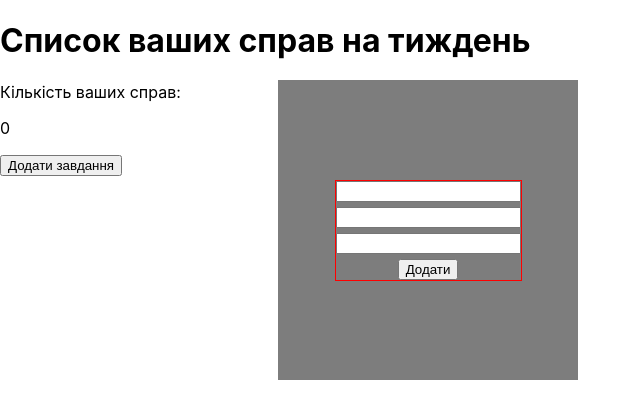
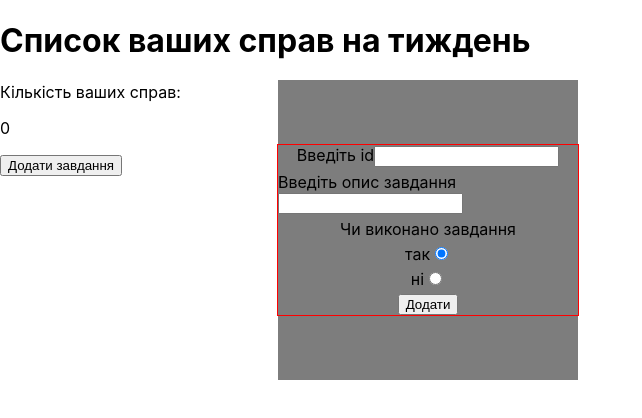
Before and after one commit to Maria2009gift/toDoList, a React (Create React App) app: page / in a window 1280 px wide. Shown: the top 418 px of the page, without its empty margins (0-642 px from the left). Built offline with nearby package versions, Linux system fonts and the light colour scheme.

Commit message:
add radio

```diff
--- a/src/App.js
+++ b/src/App.js
@@ -29,7 +29,7 @@ export class App extends Component {
 
 
     this.setState(({tasks}) =>{
-      // console.log(tasks);
+
       return {
         tasks: [...tasks, task]
       }
--- a/src/components/Form/Form.js
+++ b/src/components/Form/Form.js
@@ -4,7 +4,13 @@ import style from './Form.module.css'
 
 export class Form extends Component {
 
+    state = {
+        isdone: "done"
+    }
 
+    chooseCompleteTask = (event) => {
+        this.setState({isdone:event.currentTarget.name})
+    }
 
 
     render(){
@@ -13,9 +19,21 @@ export class Form extends Component {
         return(
             <div className={style.modalWindow}>
                 <form onSubmit={this.props.onSubmit} className={style.form}>
-                    <input className={style.item} name='id'/>
-                    <input className={style.item} name='description'/>
-                    <input className={style.item} name='isdone'/>
+                    <label>
+                        Введіть id
+                        <input className={style.item} name='id'/>
+                    </label>
+                    <label>
+                        Введіть опис завдання
+                        <input className={style.item} name='description'/>
+                    </label>
+                        Чи виконано завдання
+                    <label>так
+                        <input type='radio' checked={this.state.isdone === "done"} className={style.item} name='done' onChange={this.chooseCompleteTask}/>
+                    </label>
+                    <label>ні
+                        <input type='radio' checked={this.state.isdone === "notdone"} className={style.item} name='notdone' onChange={this.chooseCompleteTask}/>
+                    </label>
                     <button type='submit'>Додати</button>
                 </form>
             </div>
```
